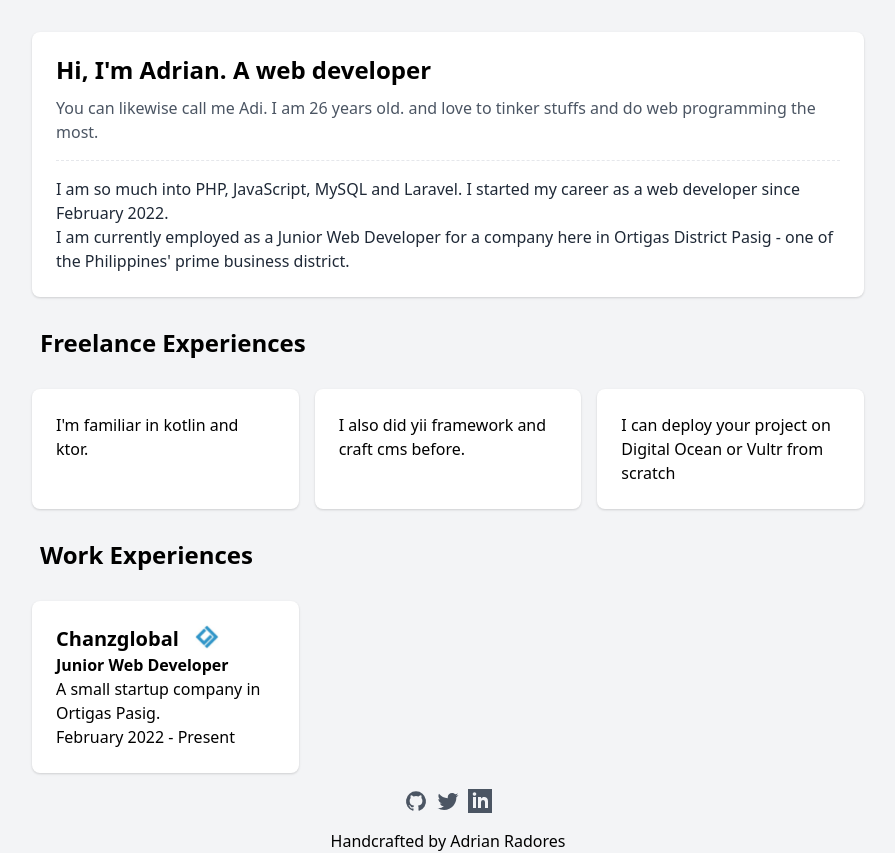
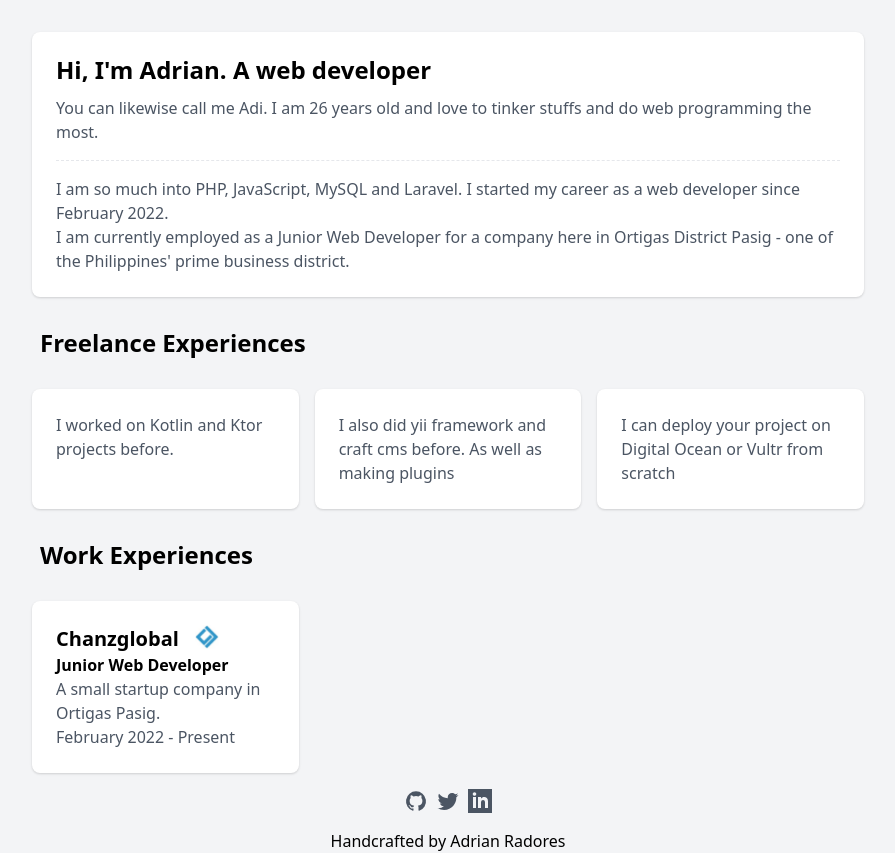
Before and after one commit to stryfe200fps/stryfe200fps.github.io, a Nuxt app: page / in a window 1280 px wide. Shown: the whole page, without its empty margins (192-1087 px from the left). Built offline with nearby package versions, Linux system fonts and the light colour scheme.

Commit message:
Change some text

```diff
--- a/components/Tutorial.vue
+++ b/components/Tutorial.vue
@@ -14,10 +14,10 @@
         </h2>
         <!-- <h3 class="font-semibold">A web developer</h3> -->
         <p class="mt-3 text-gray-600">
-You can likewise call me Adi. I am <span v-html="getAge('1995-12-2')"> </span> years old.
+You can likewise call me Adi. I am <span v-html="getAge('1995-12-2')"> </span> years old
           and love to tinker stuffs and do web programming the most.
         </p>
-        <p class="mt-4 pt-4 text-gray-800 border-t border-dashed">
+        <p class="mt-4 pt-4 text-gray-600 border-t border-dashed">
         I am so much into PHP, JavaScript, MySQL and Laravel. I started my career as a web developer since February 2022.
         <br>
         I am currently employed as a Junior Web Developer for a company here in Ortigas District Pasig - one of the Philippines' prime business district.
@@ -28,10 +28,22 @@ You can likewise call me Adi. I am <span v-html="getAge('1995-12-2')"> </span> y
         Freelance Experiences
         </h2>
 
-      <div class="grid grid-cols-1 md:grid-cols-3 gap-4">
-      <div class="mt-8 bg-white overflow-hidden shadow sm:rounded-lg p-6">I'm familiar in kotlin and ktor.</div>
-      <div class="md:mt-8 bg-white overflow-hidden shadow sm:rounded-lg p-6">I also did yii framework and craft cms before.</div>
-      <div class="md:mt-8 bg-white overflow-hidden shadow sm:rounded-lg p-6">I can deploy your project on Digital Ocean or Vultr from scratch</div>
+      <div class="grid grid-cols-1 md:grid-cols-3 text-gray-600 gap-4">
+      <div class="mt-8 bg-white overflow-hidden shadow sm:rounded-lg p-6">
+      <p>
+      I worked on Kotlin and Ktor projects before.
+      </p>
+      </div>
+      <div class="md:mt-8 bg-white overflow-hidden shadow sm:rounded-lg p-6">
+      <p>
+      I also did yii framework and craft cms before. As well as making plugins
+      </p>
+      </div>
+      <div class="md:mt-8 bg-white overflow-hidden shadow sm:rounded-lg p-6">
+      <p>
+I can deploy your project on Digital Ocean or Vultr from scratch
+      </p>
+      </div>
       </div>
         <h2 class="ml-2  text-2xl mt-8 leading-7 font-semibold">
         Work Experiences
@@ -43,8 +55,8 @@ You can likewise call me Adi. I am <span v-html="getAge('1995-12-2')"> </span> y
       <span><img class="w-6" src="/chanz.jpeg"></span>
       </div>
       <span class="font-semibold">Junior Web Developer</span>
-      <p>A small startup company in Ortigas Pasig.</p>
-      <span>February 2022 - Present</span>
+      <p class="text-gray-600">A small startup company in Ortigas Pasig.</p>
+      <span class="text-gray-600">February 2022 - Present</span>
 
       </div>
       </div>
@@ -84,11 +96,13 @@ You can likewise call me Adi. I am <span v-html="getAge('1995-12-2')"> </span> y
         xmlns="http://www.w3.org/2000/svg" width="32" height="32" ><path d="M0 0v24h24v-24h-24zm8 19h-3v-11h3v11zm-1.5-12.268c-.966 0-1.75-.79-1.75-1.764s.784-1.764 1.75-1.764 1.75.79 1.75 1.764-.783 1.764-1.75 1.764zm13.5 12.268h-3v-5.604c0-3.368-4-3.113-4 0v5.604h-3v-11h3v1.765c1.397-2.586 7-2.777 7 2.476v6.759z"/></svg>
         </a>
       </div>
-      <div class="flex justify-center">
+      <div class="flex justify-center ">
       <p >
       Handcrafted by Adrian Radores
       </p>
+
 </div>
+
     </div>
   </div>
 </template>
```
